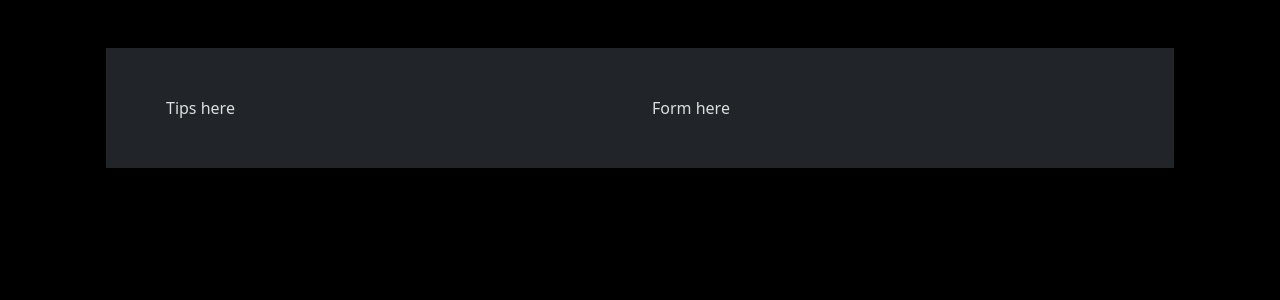
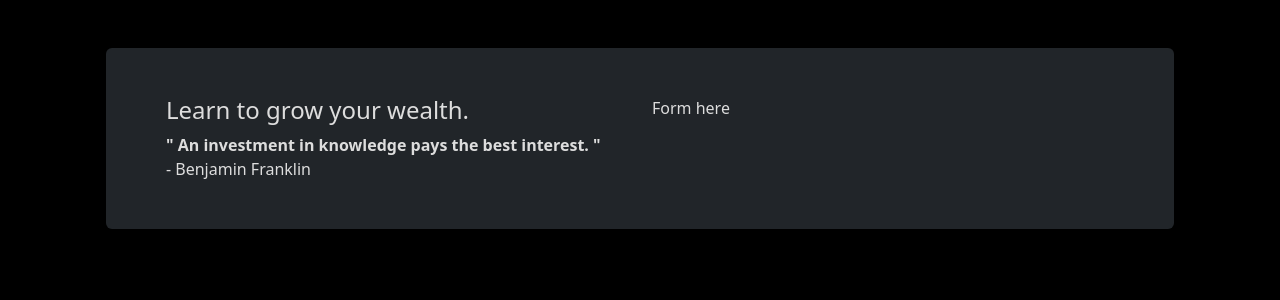
Before and after one commit to roshanpaudel/FinTrack-frontend, a React (Vite) app: page /signup in a window 1280 px wide. Shown: the top 300 px of the page. Built offline with nearby package versions, Linux system fonts and the light colour scheme.

Commit message:
Financial tips added

```diff
--- a/src/components/FinancialTips.jsx
+++ b/src/components/FinancialTips.jsx
@@ -1,52 +1,71 @@
 import React from "react";
 const financialTips = [
   {
+    tips: "Focus on value, not just price.",
     quote: "Price is what you pay; value is what you get.",
     author: "Warren Buffett",
   },
   {
+    tips: "Save first, spend later.",
     quote:
       "Do not save what is left after spending, but spend what is left after saving.",
     author: "Warren Buffett",
   },
   {
+    tips: "Manage spending, not just income.",
     quote:
       "It's not your salary that makes you rich; it's your spending habits.",
     author: "Charles A. Jaffe",
   },
   {
+    tips: "Avoid small, wasteful expenses.",
     quote: "Beware of little expenses; a small leak will sink a great ship.",
     author: "Benjamin Franklin",
   },
   {
+    tips: "Control your money, don’t be controlled.",
     quote: "Money is a terrible master but an excellent servant.",
     author: "P.T. Barnum",
   },
   {
+    tips: "Take charge of your finances.",
     quote:
       "You must gain control over your money, or the lack of it will forever control you.",
     author: "Dave Ramsey",
   },
   {
+    tips: "Invest based on value, not price.",
     quote:
       "The stock market is filled with individuals who know the price of everything, but the value of nothing.",
     author: "Philip Fisher",
   },
   {
+    tips: "Learn to grow your wealth.",
     quote: "An investment in knowledge pays the best interest.",
     author: "Benjamin Franklin",
   },
   {
+    tips: "Plan your spending with a budget.",
     quote:
       "A budget is telling your money where to go instead of wondering where it went.",
     author: "John C. Maxwell",
   },
   {
+    tips: "Educate yourself and act for freedom.",
     quote:
       "Financial freedom is available to those who learn about it and work for it.",
     author: "Robert Kiyosaki",
   },
 ];
 export const FinancialTips = () => {
-  return <div>FinancialTips</div>;
+
+  return (
+    <div>
+      <h4>Learn to grow your wealth.</h4>
+      <div className="fw-bolder">
+        " An investment in knowledge pays the best interest. "
+      </div>
+      <div>- Benjamin Franklin</div>
+    </div>
+  );
 };
--- a/src/pages/Signup.jsx
+++ b/src/pages/Signup.jsx
@@ -1,12 +1,15 @@
 import Container from "react-bootstrap/Container";
 import Row from "react-bootstrap/Row";
 import Col from "react-bootstrap/Col";
+import { FinancialTips } from "../components/FinancialTips";
 
 const Signup = () => {
   return (
     <Container className="p-5">
-      <Row className="bg-dark p-5">
-        <Col>Tips here</Col>
+      <Row className="bg-dark p-5 rounded">
+        <Col>
+          <FinancialTips />
+        </Col>
         <Col>Form here</Col>
       </Row>
     </Container>
```
